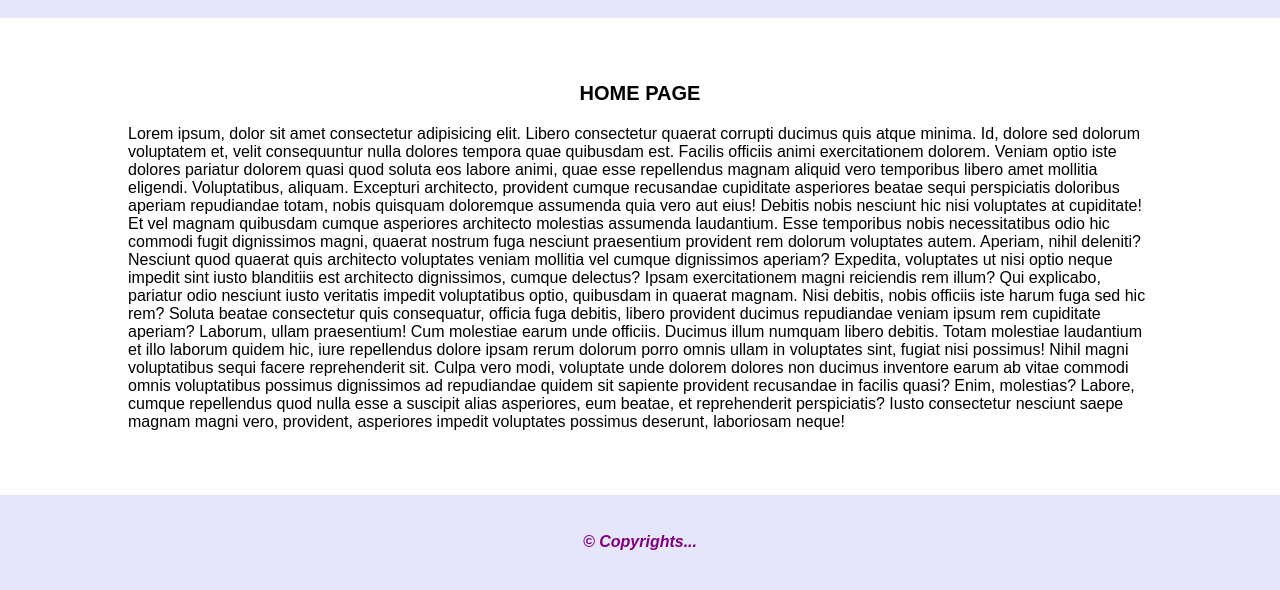
After one commit to dianalaw/homework_php, a PHP site: page / in a window 1280 px wide. The commit adds this page. Shown: the part 363-953 px from the top of the page. Run offline with PHP 8.4, Linux system fonts and the light colour scheme.

Commit message:
Hw 6 modified

```diff
--- /dev/null
+++ b/hw6(admin)/footer.php
@@ -0,0 +1,11 @@
+<div class="footer">
+    <div class="container">
+
+    <p> &copy; Copyrights...</p>
+
+    </div>
+</div>
+
+</div>
+</body>
+</html>
--- /dev/null
+++ b/hw6(admin)/header.php
@@ -0,0 +1,27 @@
+<!DOCTYPE html>
+<html lang="en">
+<head>
+    <meta charset="UTF-8">
+    <meta name="viewport" content="width=device-width, initial-scale=1.0">
+    <link rel="stylesheet" href="style/style.css">
+    <title>Site</title>
+</head>
+<body>
+<div class="site">
+
+        <div class="header">
+            <div class="container">
+
+                <div class="logo"><a href="./index.php"><img src="#" alt="LOGO"/></a></div>
+
+                <nav class="nav">
+                    <ul>
+                        <li><a href="./index.php">Home</a></li>
+                        <li><a href="./about.php">About us</a></li>
+                        <li><a href="./services.php">Services</a></li>
+                        <li><a href="./portfolio.php">Portfolio</a></li>
+                    </ul>
+                </nav>
+
+            </div>
+        </div>
--- /dev/null
+++ b/hw6(admin)/index.php
@@ -0,0 +1,20 @@
+<?php require_once './header.php'; ?>
+
+<div class="main">
+    <div class="container">
+
+        <h2>Home page</h2>
+        <p>Lorem ipsum, dolor sit amet consectetur adipisicing elit. Libero consectetur quaerat corrupti ducimus quis atque minima. Id, dolore sed dolorum voluptatem et, velit consequuntur nulla dolores tempora quae quibusdam est.
+        Facilis officiis animi exercitationem dolorem. Veniam optio iste dolores pariatur dolorem quasi quod soluta eos labore animi, quae esse repellendus magnam aliquid vero temporibus libero amet mollitia eligendi. Voluptatibus, aliquam.
+        Excepturi architecto, provident cumque recusandae cupiditate asperiores beatae sequi perspiciatis doloribus aperiam repudiandae totam, nobis quisquam doloremque assumenda quia vero aut eius! Debitis nobis nesciunt hic nisi voluptates at cupiditate!
+        Et vel magnam quibusdam cumque asperiores architecto molestias assumenda laudantium. Esse temporibus nobis necessitatibus odio hic commodi fugit dignissimos magni, quaerat nostrum fuga nesciunt praesentium provident rem dolorum voluptates autem.
+        Aperiam, nihil deleniti? Nesciunt quod quaerat quis architecto voluptates veniam mollitia vel cumque dignissimos aperiam? Expedita, voluptates ut nisi optio neque impedit sint iusto blanditiis est architecto dignissimos, cumque delectus?
+        Ipsam exercitationem magni reiciendis rem illum? Qui explicabo, pariatur odio nesciunt iusto veritatis impedit voluptatibus optio, quibusdam in quaerat magnam. Nisi debitis, nobis officiis iste harum fuga sed hic rem?
+        Soluta beatae consectetur quis consequatur, officia fuga debitis, libero provident ducimus repudiandae veniam ipsum rem cupiditate aperiam? Laborum, ullam praesentium! Cum molestiae earum unde officiis. Ducimus illum numquam libero debitis.
+        Totam molestiae laudantium et illo laborum quidem hic, iure repellendus dolore ipsam rerum dolorum porro omnis ullam in voluptates sint, fugiat nisi possimus! Nihil magni voluptatibus sequi facere reprehenderit sit.
+        Culpa vero modi, voluptate unde dolorem dolores non ducimus inventore earum ab vitae commodi omnis voluptatibus possimus dignissimos ad repudiandae quidem sit sapiente provident recusandae in facilis quasi? Enim, molestias?
+        Labore, cumque repellendus quod nulla esse a suscipit alias asperiores, eum beatae, et reprehenderit perspiciatis? Iusto consectetur nesciunt saepe magnam magni vero, provident, asperiores impedit voluptates possimus deserunt, laboriosam neque!</p>
+    </div>
+</div>
+
+<?php require_once './footer.php'; ?>
--- /dev/null
+++ b/hw6(admin)/style/style.css
@@ -0,0 +1,86 @@
+*{
+margin: 0;
+padding: 0;
+}
+
+body {
+font-size: 16px;
+font-family: Arial;
+}
+
+.container {
+width: 80%;
+max-width: 1250px;
+margin: 0 auto;
+}
+
+.main,
+.about,
+.services,
+.porfolio {
+padding: 5% 0;
+}
+
+h2 {
+text-transform: uppercase;
+font-size: 20px;
+text-align: center;
+margin-bottom: 20px;
+}
+
+.header {
+padding: 3%;
+background-color: #E6E6FA;
+}
+
+.header .container {
+display: flex;
+}
+
+.header .nav ul {
+display: flex;
+}
+
+.header .nav {
+margin-left: auto;
+}
+
+.header .nav li {
+list-style:none;
+margin-right: 10px;
+}
+
+.header .nav li a {
+font-weight: bold;
+text-transform: uppercase;
+text-decoration: none;
+color: #9400D3;
+}
+
+.header .nav li a:hover {
+    color: #800080;
+}
+
+table {
+display: flex;
+justify-content: center;
+border-collapse: collapse;
+}
+
+table td {
+border: 2px solid black;
+}
+
+.portfolio_items {
+display: flex;
+justify-content: space-around;
+}
+
+.footer {
+text-align: center;
+padding: 3% 0;
+background-color: #E6E6FA;
+font-weight: bold;
+font-style: italic;
+color: #800080;
+}
```
Also changed, not shown: hw6(admin)/about.php (added, +10 -0 lines), hw6(admin)/admin/explorer.php (+37 -8 lines), hw6(admin)/admin/uploader.php (+10 -5 lines), hw6(admin)/portfolio.php (added, +29 -0 lines), hw6(admin)/services.php (added, +31 -0 lines).
